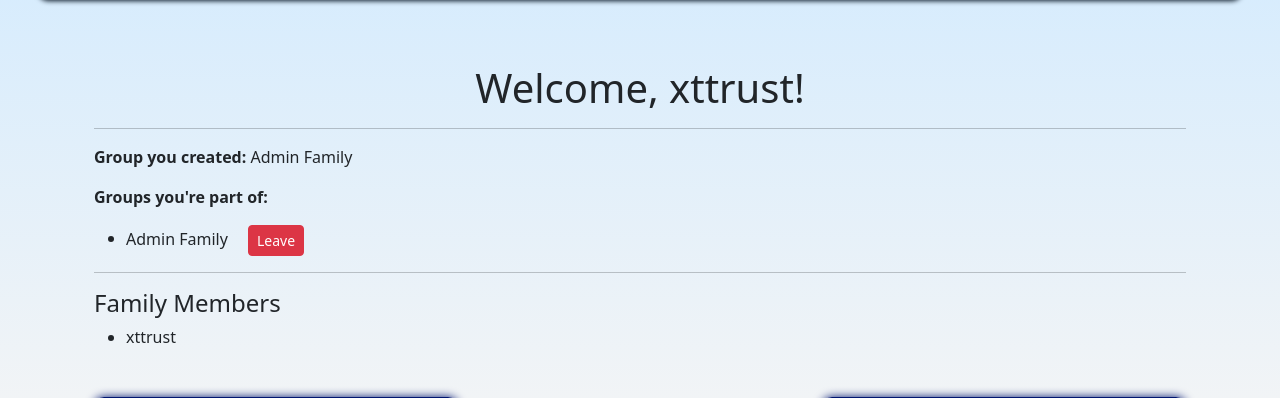
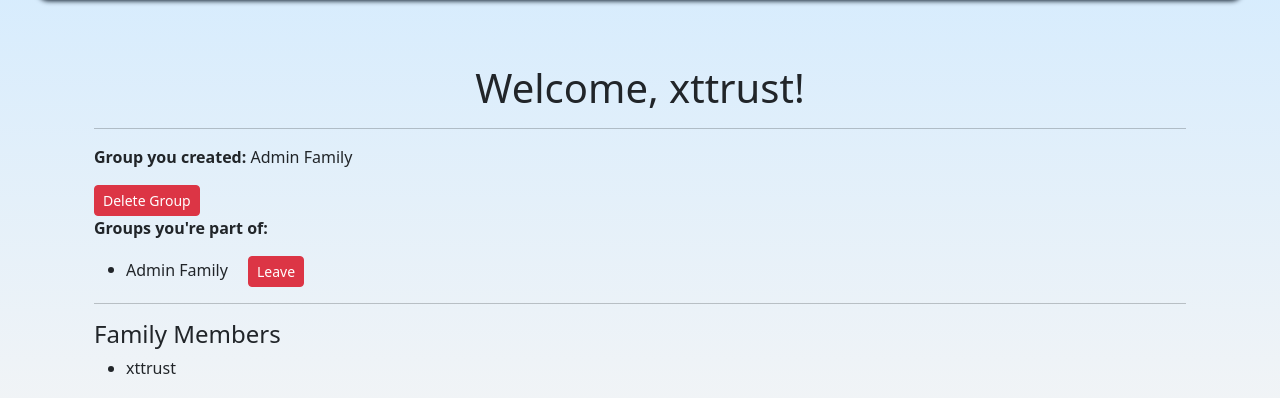
Before and after one commit to xttrust/FamPal, a Django app: page /profile/ in a window 1280 px wide. Shown: the part 122-520 px from the top of the page. Run offline with Django 5.2, Linux system fonts and the light colour scheme; a user stored in the database is signed in; data comes from the database, SQL or seed files in the repository; both versions use the stored data as it was after the commit; data that the repository does not hold is empty.

Commit message:
feat: Added logic to delete a group

```diff
--- a/templates/userprofile/profile.html
+++ b/templates/userprofile/profile.html
@@ -12,6 +12,15 @@
 
   {% if group_created %}
     <p><strong>Group you created:</strong> {{ group_created.name }}</p>
+
+    <!-- Delete Group Button -->
+    <form method="post" action="{% url 'delete_family' group_created.id %}" class="d-inline">
+      {% csrf_token %}
+      <button type="submit" class="btn btn-danger btn-sm"
+              onclick="return confirm('Are you sure you want to delete this family group? This will remove all members.')">
+        Delete Group
+      </button>
+    </form>
   {% endif %}
 
   {% if groups_joined %}
@@ -33,7 +42,7 @@
     <p>You're not part of any family group yet.</p>
   {% endif %}
 
-<!-- Messages -->
+  <!-- Messages -->
   {% if messages %}
     <div class="mt-3">
       {% for message in messages %}
@@ -44,7 +53,6 @@
       {% endfor %}
     </div>
   {% endif %}
-
 
   <!-- Show Family Members if in a group -->
   {% if group_members %}
@@ -59,7 +67,8 @@
 
   <!-- Show Create Button if no group -->
   {% if show_create_button %}
-    <form method="GET" action="#">
+    <form method="post" action="{% url 'create_family' %}">
+      {% csrf_token %}
       <button type="submit" class="btn btn-primary mt-3">Create Family Group</button>
     </form>
   {% endif %}
--- a/userprofile/urls.py
+++ b/userprofile/urls.py
@@ -3,5 +3,7 @@ from . import views
 
 urlpatterns = [
     path('', views.profile_view, name='profile'),
+    path('create-family/', views.create_family_group, name='create_family'),
+    path('delete-family/<int:group_id>/', views.delete_family_group, name='delete_family'),
     path('leave-family/<int:membership_id>/', views.leave_family_view, name='leave_family'),
 ]
--- a/userprofile/views.py
+++ b/userprofile/views.py
@@ -3,6 +3,7 @@ from django.shortcuts import render
 from families.models import FamilyGroup, Question, FamilyMembership
 from django.shortcuts import redirect, get_object_or_404
 from django.contrib import messages
+from django.views.decorators.http import require_http_methods
 
 @login_required
 def profile_view(request):
@@ -56,3 +57,48 @@ def leave_family_view(request, membership_id):
         return redirect('profile')
 
     return redirect('profile')
+
+
+@login_required
+@require_http_methods(["POST"])
+def create_family_group(request):
+    user = request.user
+
+    # Check if the user already created or joined a group
+    has_created = FamilyGroup.objects.filter(created_by=user).exists()
+    has_joined = FamilyMembership.objects.filter(user=user).exists()
+
+    if has_created or has_joined:
+        messages.warning(request, "You are already part of a family group and cannot create a new one.")
+        return redirect('profile')
+
+    # Create the group
+    group_name = f"{user.get_full_name() or user.username}'s Family"
+    family_group = FamilyGroup.objects.create(name=group_name, created_by=user)
+
+    # Automatically add the creator as a member
+    FamilyMembership.objects.create(user=user, family_group=family_group)
+
+    messages.success(request, f"Family group '{group_name}' has been created successfully.")
+    return redirect('profile')
+
+
+@login_required
+@require_http_methods(["POST"])
+def delete_family_group(request, group_id):
+    group = get_object_or_404(FamilyGroup, id=group_id)
+
+    if group.created_by != request.user:
+        messages.error(request, "You are not allowed to delete this group.")
+        return redirect('profile')
+
+    group_name = group.name
+
+    # Delete all memberships related to the group
+    FamilyMembership.objects.filter(family_group=group).delete()
+
+    # Delete the group
+    group.delete()
+
+    messages.success(request, f"Family group '{group_name}' and all its memberships have been deleted.")
+    return redirect('profile')
```
Also changed, not shown: db.sqlite3.
